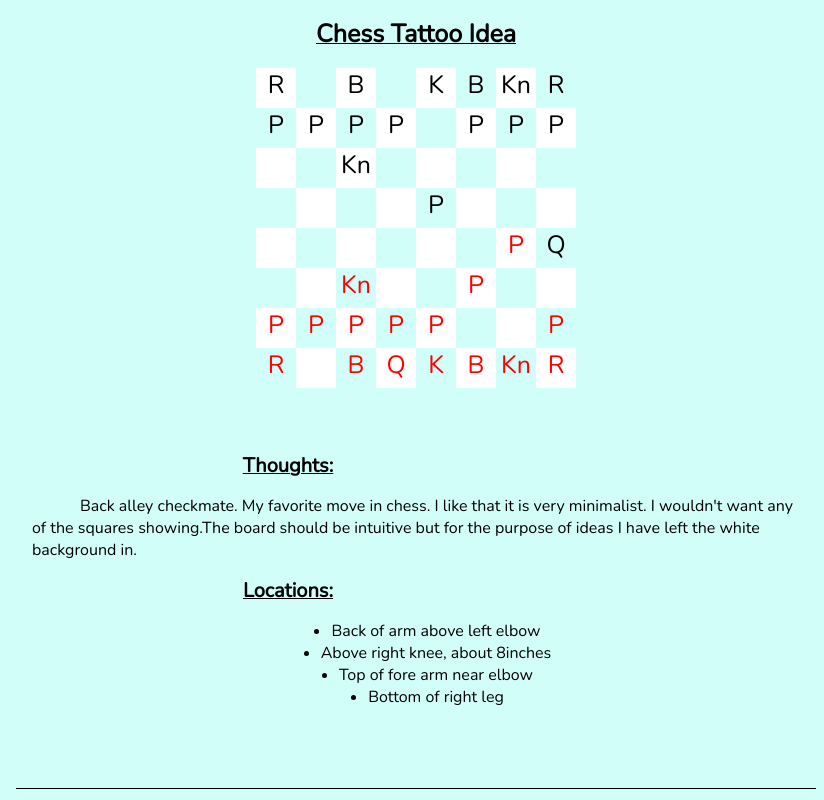
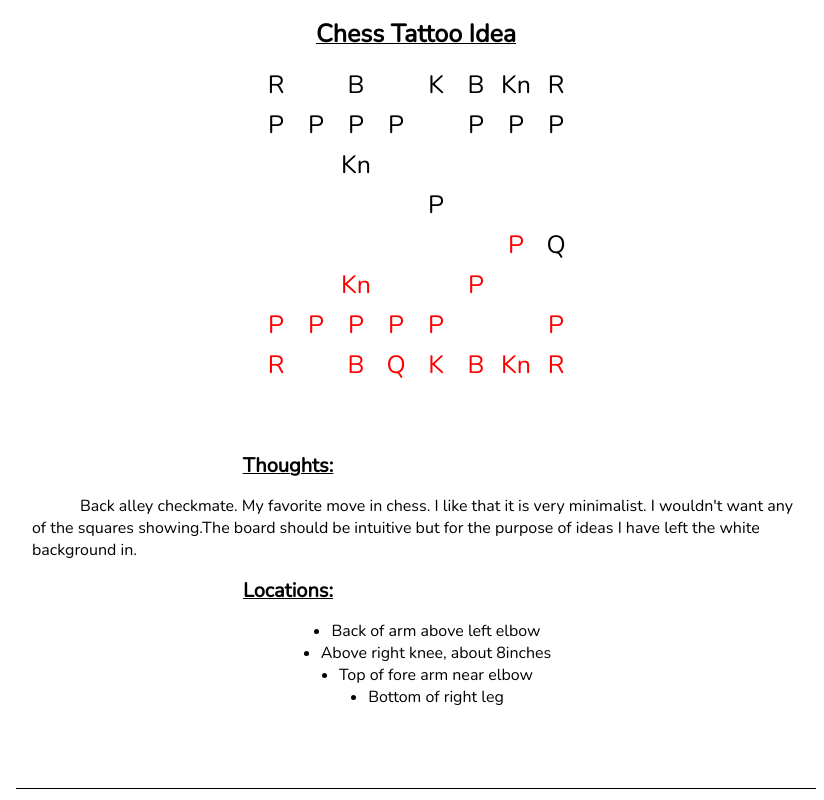
Before and after one commit to christian-fortin/Tattoo-Ideas, a website: page index.html in a window 1280 px wide. Shown: the top 800 px of the page, without its empty margins (224-1048 px from the left). Drawn offline with nearby package versions, Linux system fonts and the light colour scheme.

Commit message:
test for deployment

```diff
--- a/style.css
+++ b/style.css
@@ -1,7 +1,8 @@
 body{
     display: block;
     margin: auto;
-  background-color: #d1fef9;
+  /* background-color: #d1fef9; */
+  background-color: white;
 
   }
 
```
